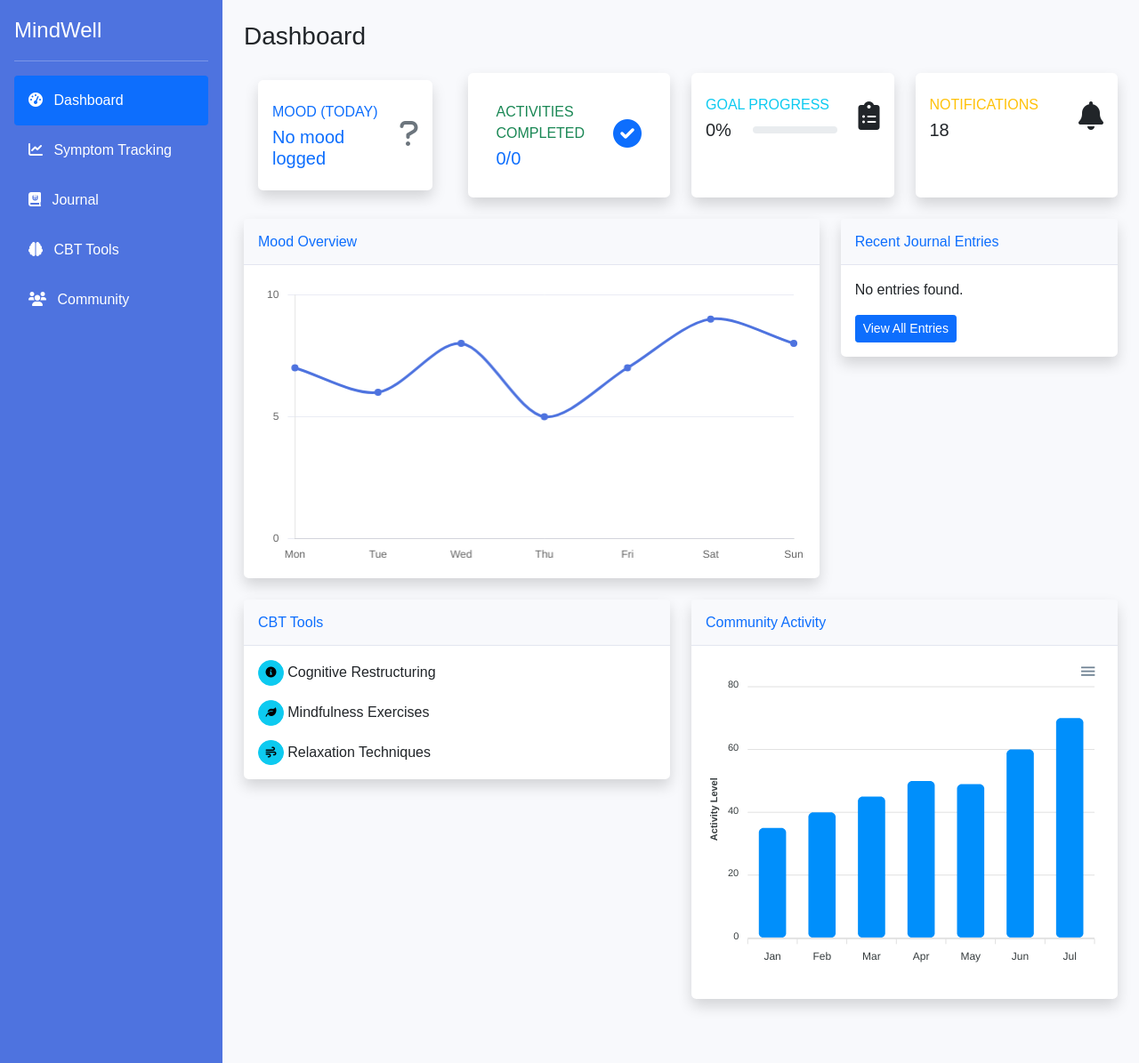
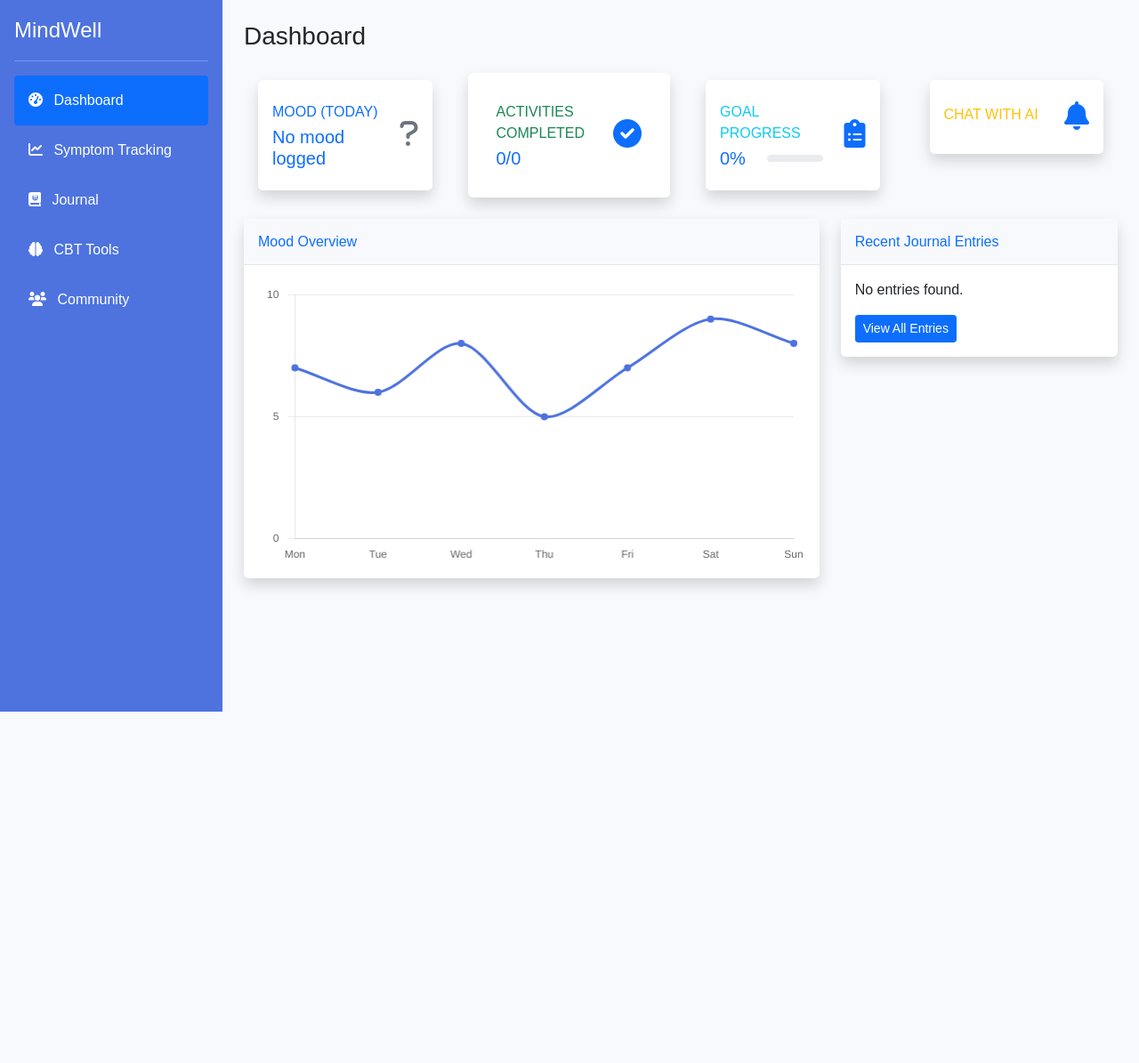
Before and after one commit to RoshanPaulBabu/Manasu-TheMind, a Django app: page /home/ in a window 1280 px wide. Shown: the whole page at 89% size. After the commit the page ends 800 px from the top, so only its background shows below. Run offline with Django 5.2, Linux system fonts and the light colour scheme; the visitor is signed in with stand-in values (Sample User, id 1); data that the repository does not hold is empty; some libraries are stand-ins or nearby versions.

Commit message:
updated views and homepage

```diff
--- a/ManasuApp/templates/home.html
+++ b/ManasuApp/templates/home.html
@@ -193,6 +193,7 @@
                 </div>
 
                 <div class="col-xl-3 col-md-6 mb-4">
+                    <a href="{% url 'goals_view' %}" class="nav-link">
                     <div class="card border-left-info shadow h-100 py-2 fade-in">
                         <div class="card-body">
                             <div class="row no-gutters align-items-center">
@@ -215,15 +216,17 @@
                             </div>
                         </div>
                     </div>
+                </a>
                 </div>
 
                 <div class="col-xl-3 col-md-6 mb-4">
+                    <a href="{% url 'chat_with_ai' %}" class="nav-link">
                     <div class="card border-left-warning shadow h-100 py-2 fade-in">
                         <div class="card-body">
                             <div class="row no-gutters align-items-center">
                                 <div class="col mr-2">
-                                    <div class="text-xs font-weight-bold text-warning text-uppercase mb-1">Notifications</div>
-                                    <div class="h5 mb-0 font-weight-bold text-gray-800">18</div>
+                                    <div class="text-xs font-weight-bold text-warning text-uppercase mb-1">Chat with ai</div>
+                                    <!-- <div class="h5 mb-0 font-weight-bold text-gray-800">18</div> -->
                                 </div>
                                 <div class="col-auto">
                                     <i class="fas fa-bell fa-2x text-gray-300"></i>
@@ -231,6 +234,7 @@
                             </div>
                         </div>
                     </div>
+                </a>
                 </div>
             </div>
 
@@ -268,47 +272,6 @@
                             {% endfor %}
                             </div>
                             <a href="{% url 'journal_entry_list' %}" class="btn btn-primary btn-sm">View All Entries</a>
-                        </div>
-                    </div>
-                </div>
-            </div>
-
-            <!-- CBT Tools and Community -->
-            <div class="row">
-                <div class="col-lg-6 mb-4">
-                    <div class="card shadow mb-4 fade-in">
-                        <div class="card-header py-3">
-                            <h6 class="m-0 font-weight-bold text-primary">CBT Tools</h6>
-                        </div>
-                        <div class="card-body">
-                            <div class="mb-3">
-                                <a href="#" class="btn btn-info btn-circle btn-sm mr-2">
-                                    <i class="fas fa-info-circle"></i>
-                                </a>
-                                Cognitive Restructuring
-                            </div>
-                            <div class="mb-3">
-                                <a href="#" class="btn btn-info btn-circle btn-sm mr-2">
-                                    <i class="fas fa-leaf"></i>
-                                </a>
-                                Mindfulness Exercises
-                            </div>
-                            <div>
-                                <a href="#" class="btn btn-info btn-circle btn-sm mr-2">
-                                    <i class="fas fa-wind"></i>
-                                </a>
-                                Relaxation Techniques
-                            </div>
-                        </div>
-                    </div>
-                </div>
-                <div class="col-lg-6 mb-4">
-                    <div class="card shadow mb-4 fade-in">
-                        <div class="card-header py-3">
-                            <h6 class="m-0 font-weight-bold text-primary">Community Activity</h6>
-                        </div>
-                        <div class="card-body">
-                            <div id="communityChart"></div>
                         </div>
                     </div>
                 </div>
--- a/ManasuApp/views.py
+++ b/ManasuApp/views.py
@@ -201,7 +201,7 @@ def questions(request):
 
 
 # Configure Google AI SDK
-genai.configure(api_key=os.environ.get("GEMINI_API_KEY"))
+genai.configure(api_key="AIzaSyAYVSrCaSRTgMRk_jdEvXyrTuejMKn3i58")
 
 
 # AI model configuration for the summary generation
@@ -367,6 +367,8 @@ def chat_with_ai(request):
         f"Last 3 Mood Logs:\n{last_mood_logs_text}\n"
         "Use this context to provide a thoughtful response to the user's queries."
     ).strip()
+
+    print(system_prompt)
 
     if request.method == 'POST':
         user_message = request.POST.get('message', '').strip()
@@ -755,3 +757,143 @@ def journal_entry_delete(request, pk):
         entry.delete()
         return redirect('journal_entry_list')
     return render(request, 'journal_entry_confirm_delete.html', {'entry': entry})
+
+
+# @login_required
+# def chat_with_ai(request):
+#     user = request.user
+
+#     if not request.session.get('interaction_count'):
+#         request.session['interaction_count'] = 0
+
+#     print(f"Initial interaction count: {request.session['interaction_count']}")
+
+#     # Fetch the last 15 chat messages for the current user
+#     chat_history = Chat.objects.filter(user=user).order_by('-timestamp')[:15]
+
+#     # Format the chat history for the AI model
+#     formatted_history = []
+#     for chat in reversed(chat_history):
+#         role = 'user' if chat.sender == 'user' else 'model'
+#         if chat.message.strip():  # Ensure message is not empty
+#             formatted_history.append({
+#                 "role": role,
+#                 "parts": [chat.message],
+#             })
+
+#         # Gather the last 3 journal entries
+#     last_journal_entries = JournalEntry.objects.filter(user=user).order_by('-created_at')[:3]
+#     last_journal_entries_text = "\n".join([f"{entry.title}: {entry.content}" for entry in last_journal_entries])
+
+#     # Get the latest mental health summary
+#     try:
+#         mental_health_summary = user.mental_health_summary.summary
+#     except MentalHealthSummary.DoesNotExist:
+#         mental_health_summary = "No summary available."
+
+#     # Gather the last 3 completed activities and 3 pending activities
+#     completed_activities = Activity.objects.filter(user=user, completed=True).order_by('-created_at')[:3]
+#     pending_activities = Activity.objects.filter(user=user, completed=False).order_by('-created_at')[:3]
+
+#     completed_activities_text = "\n".join([activity.title for activity in completed_activities])
+#     pending_activities_text = "\n".join([activity.title for activity in pending_activities])
+
+#     # Gather the last 3 achieved goals and 3 pending goals
+#     achieved_goals = Goal.objects.filter(user=user, achieved=True).order_by('-created_at')[:3]
+#     pending_goals = Goal.objects.filter(user=user, achieved=False).order_by('-created_at')[:3]
+
+#     achieved_goals_text = "\n".join([goal.title for goal in achieved_goals])
+#     pending_goals_text = "\n".join([goal.title for goal in pending_goals])
+
+#     # Gather the last 3 mood logs
+#     last_mood_logs = MoodLog.objects.filter(user=user).order_by('-timestamp')[:3]
+#     last_mood_logs_text = "\n".join([f"{log.mood}: {log.intensity}/10" for log in last_mood_logs])
+
+#     # Prepare the chat context
+#     current_datetime = timezone.now().strftime('%Y-%m-%d %H:%M:%S')
+#     age = (timezone.now().date() - user.profile.date_of_birth).days // 365 if user.profile.date_of_birth else "unknown"
+
+#     # System prompt for the AI model
+#     system_prompt = (
+#         f"User: {user.first_name} {user.last_name}, Age: {age}, Date and Time: {current_datetime}.\n"
+#         f"Last 3 Journal Entries:\n{last_journal_entries_text}\n"
+#         f"Mental Health Summary:\n{mental_health_summary}\n"
+#         f"Last 3 Completed Activities:\n{completed_activities_text}\n"
+#         f"Pending Activities:\n{pending_activities_text}\n"
+#         f"Last 3 Achieved Goals:\n{achieved_goals_text}\n"
+#         f"Pending Goals:\n{pending_goals_text}\n"
+#         f"Last 3 Mood Logs:\n{last_mood_logs_text}\n"
+#         "Use this context to provide a thoughtful response to the user's queries."
+#     ).strip()
+
+#     print(system_prompt)
+
+#     if request.method == 'POST':
+#         user_message = request.POST.get('message', '').strip()
+
+#         if not user_message:
+#             return render(request, 'chat.html', {
+#                 'error': 'Please enter a message.',
+#                 'chat_history': Chat.objects.filter(user=user).order_by('timestamp')
+#             })
+
+#         # Ensure system_prompt and formatted_history are not empty
+#         if not system_prompt and not formatted_history:
+#             return render(request, 'chat.html', {
+#                 'error': 'Unable to process request due to missing context.',
+#                 'chat_history': Chat.objects.filter(user=user).order_by('timestamp')
+#             })
+
+#         try:
+#             # Start a chat session with AI
+#             chat_session = chatbot_model.start_chat(
+#                 history=[
+#                     {
+#                         "role": "model",
+#                         "parts": [system_prompt],
+#                     } if system_prompt else None,
+#                     *formatted_history,
+#                     {
+#                         "role": "user",
+#                         "parts": [user_message],
+#                     }
+#                 ]
+#             )
+
+#             request.session['interaction_count'] += 1
+#             print(f"Updated interaction count: {request.session['interaction_count']}")
+
+#             # Check if the interaction count has reached the threshold
+#             if request.session['interaction_count'] >= 20:  # Example threshold
+#                 # Reset the counter
+#                 request.session['interaction_count'] = 0
+#                 print("Interaction count threshold reached. Triggering analyze_and_update_session view.")
+#                 # Trigger the analyze_and_update_session view
+#                 return analyze_and_update_session(request)
+
+#             ai_response = chat_session.send_message(user_message)
+#             ai_text = ai_response.text
+
+#             # Save chat history
+#             Chat.objects.create(user=user, message=user_message, sender='user')
+#             Chat.objects.create(user=user, message=ai_text, sender='bot')
+
+#             # # Check if AI response includes the trigger
+#             # if "[analyze_and_update_session]" in ai_text:
+#             #     print("Trigger found in AI response. Redirecting to analyze_and_update_session view.")
+#             #     return redirect('analyze_and_update_session')
+
+#             return render(request, 'chat.html', {
+#                 'response': ai_text,
+#                 'chat_history': Chat.objects.filter(user=user).order_by('timestamp')
+#             })
+
+#         except ValueError as e:
+#             return render(request, 'chat.html', {
+#                 'error': f"An error occurred: {str(e)}",
+#                 'chat_history': Chat.objects.filter(user=user).order_by('timestamp')
+#             })
+
+#     return render(request, 'chat.html', {
+#         'chat_history': Chat.objects.filter(user=user).order_by('timestamp')
+#     })
```
Also changed, not shown: Manasu/settings.py (+13 -3 lines), mental-health-fd07f-firebase-adminsdk-spbms-3be66824c0.json (added, +13 -0 lines).
